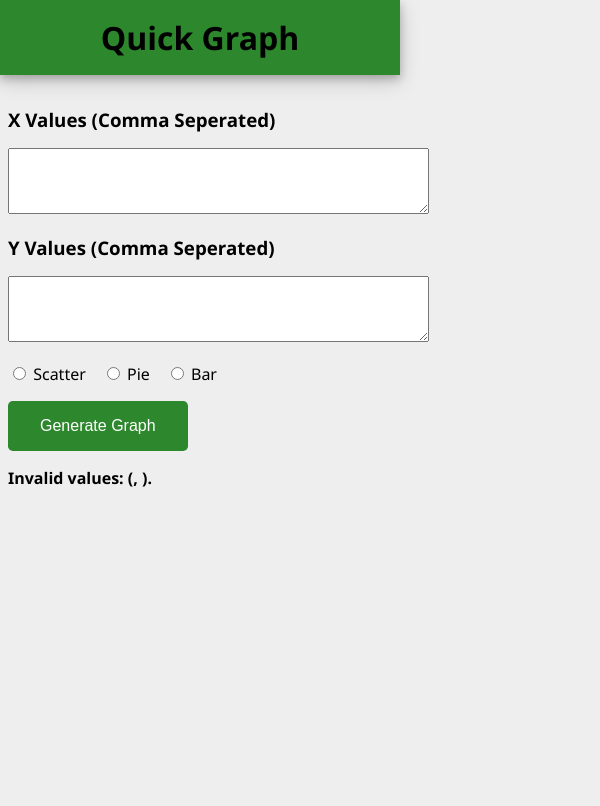
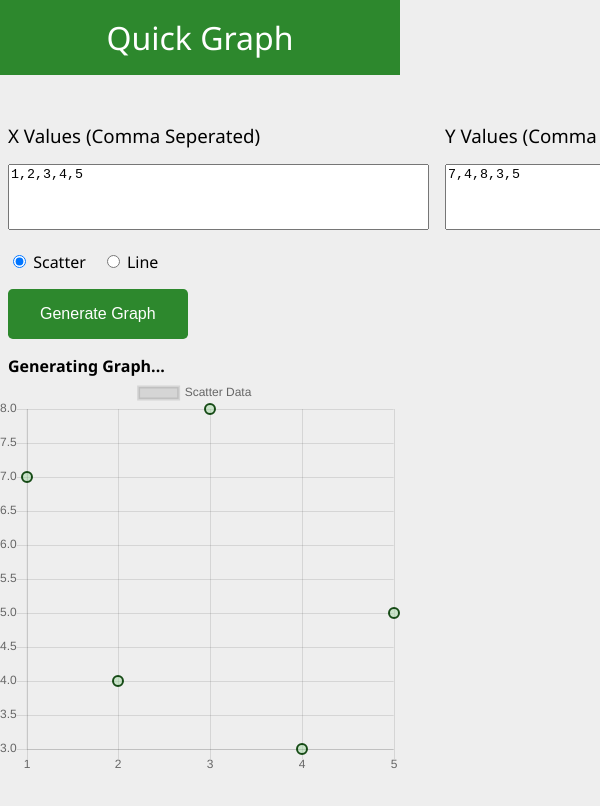
Before and after one commit to JimJZhu/QuickGrapherExtension, a browser extension: page src/popup.pug in a window 400 px wide. Both pictures are taken after a click on the button "Generate Graph". Shown: the top 806 px of the page, 600 px wide, since content can reach past the window. Drawn offline with nearby package versions, Linux system fonts and the light colour scheme; files that its build step writes are made by us from their sources.

Commit message:
Added line graph option.

```diff
--- a/src/css/stylesheet.styl
+++ b/src/css/stylesheet.styl
@@ -19,11 +19,18 @@ body
         background-color main-green
         text-align center
         border-radius 0
-        box-shadow 0 4px 8px 0 rgba(0, 0, 0, 0.2), 0 6px 20px 0 rgba(0, 0, 0, 0.19);
-    h3
-        margin 1rem 0 1rem 0.5rem
-    textarea
-        margin 0 0.5rem
+        color white
+        font-weight 400
+    .input_area
+        display flex
+        flex-direction left
+        .input_box
+            h3
+                margin 1rem 0 1rem 0.5rem
+                font-weight 500
+            textarea
+                margin 0 0.5rem
+                resize none
     .radio_buttons
         display flex
         flex-direction row
--- a/src/js/popup.js
+++ b/src/js/popup.js
@@ -22,8 +22,17 @@ function click() {
             point.y = yInt;
             userData.push(point);
         }
+
+        var buttons = document.getElementsByName('radio');
+        var graphType = 'scatter';
+        for (var i = 0, length = buttons.length; i < length; i++) {
+            if (buttons[i].checked) {
+                graphType = buttons[i].value;
+                break;
+            }
+        }
         var myChart = new Chart(ctx, {
-            type: 'scatter',
+            type: graphType,
             data: {
                 datasets: [{
                     label: 'Scatter Data',
@@ -42,7 +51,9 @@ function click() {
                         position: 'bottom'
                     }]
                 },
-                showLines: false,
+                showLines: graphType === 'line',
+                responsive: true,
+                maintainAspectRatio: true
             }
         });
     } catch (err) {
--- a/src/popup.pug
+++ b/src/popup.pug
@@ -7,21 +7,20 @@ html(lang="en")
         script(src='../js/popup.min.js')
     body
         h1 Quick Graph
-        h3 X Values (Comma Seperated)
-        textarea(id='xValues' rows='4' cols='50')
-        h3 Y Values (Comma Seperated)
-        textarea(id='yValues' rows='4' cols='50')
+        .input_area
+            .input_box
+                h3 X Values (Comma Seperated)
+                textarea(id='xValues' rows='4' cols='50') 1,2,3,4,5
+            .input_box
+                h3 Y Values (Comma Seperated)
+                textarea(id='yValues' rows='4' cols='50') 7,4,8,3,5
         .radio_buttons
             .radio_button
-                input(type="radio" id="1" name="radio")
+                input(type="radio" id="1" value = 'scatter' name="radio" checked)
                 label(for="1") Scatter
             .radio_button
-                input(type="radio" id="2" name="radio")
-                label(for="2") Pie
-            .radio_button
-                input(type="radio" id="3" name="radio")
-                label(for="3") Bar
-
+                input(type="radio" id="2" value = 'line' name="radio")
+                label(for="2") Line
         button(id='generateGraph') Generate Graph
         h4(id='message')
-        canvas(id='myChart' width='400' height='400')
+        canvas(id='myChart' width='100' height='100')
```
